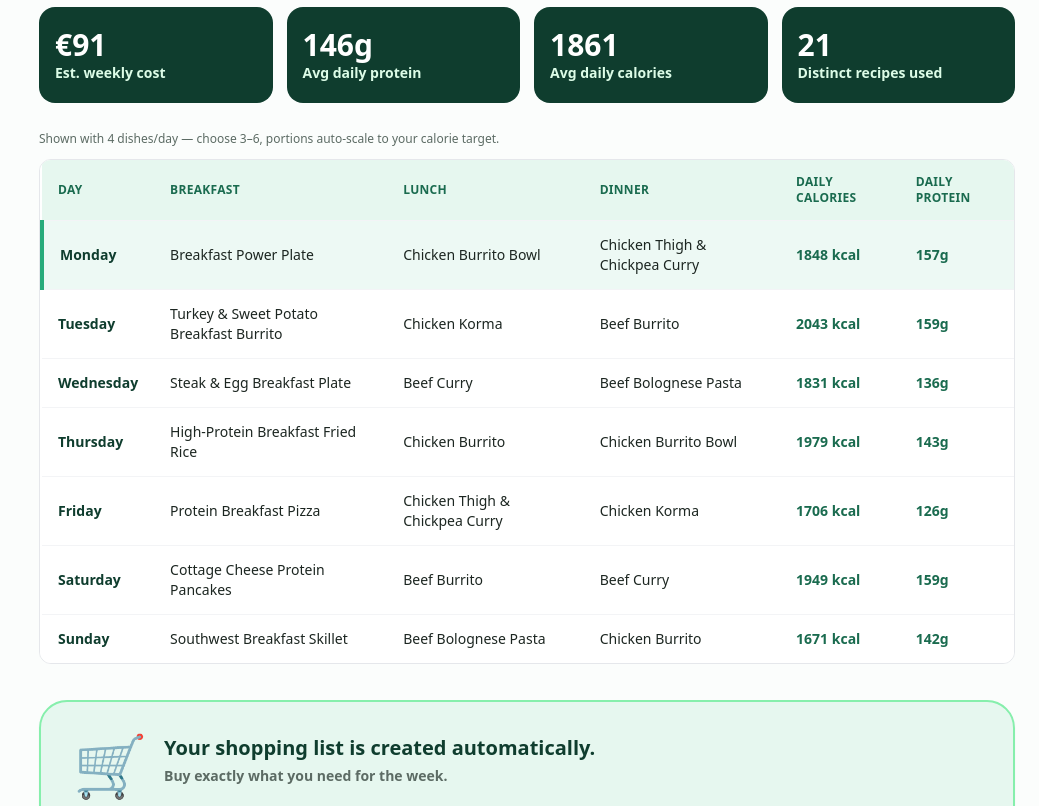
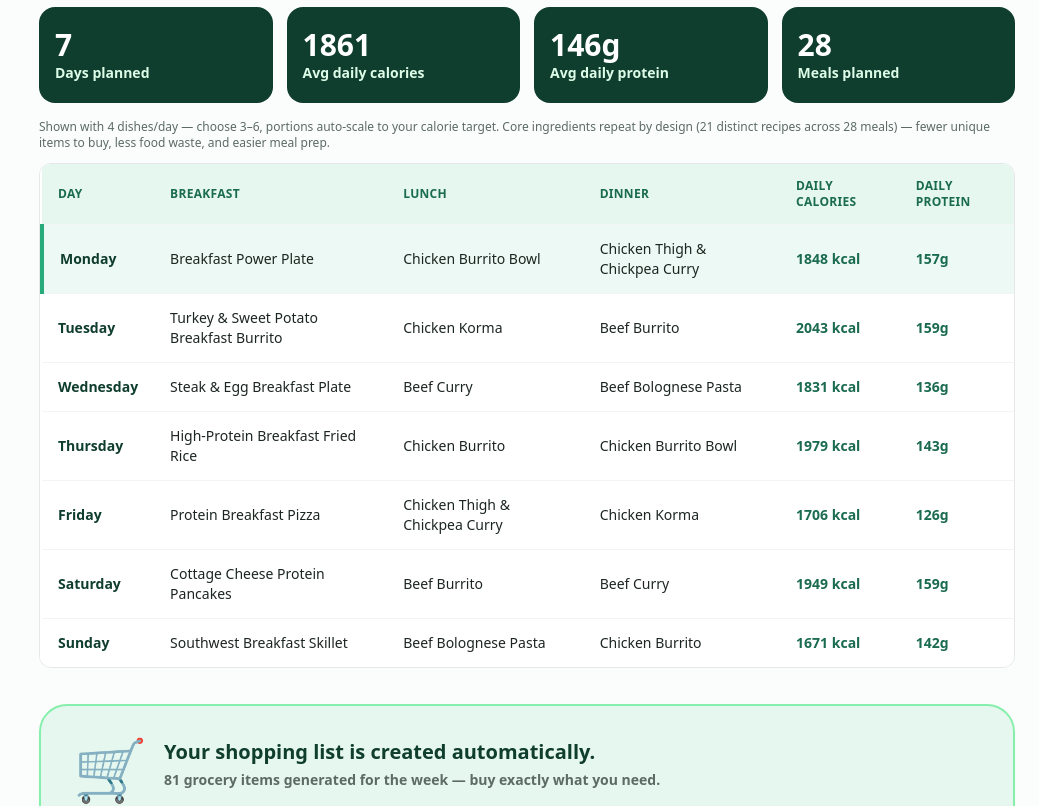
Before and after one commit to usario172332/youraifood-app, a Next.js app in the folder youraifood-app/: page / in a window 1280 px wide. Shown: the part 2500-3306 px from the top of the page, without its empty margins (241-1280 px from the left). Built offline with nearby package versions, Linux system fonts and the light colour scheme; no server answers.

Commit message:
Update SamplePlan.jsx

```diff
--- a/youraifood-app/components/SamplePlan.jsx
+++ b/youraifood-app/components/SamplePlan.jsx
@@ -3,8 +3,8 @@
 import { useState } from 'react';
 import { findRecipe } from '../lib/recipes';
 
-// A realistic 7-day plan built entirely from real recipes — nutrition,
-// cost and the grocery list below are computed live from real recipe data,
+// A realistic 7-day plan built entirely from real recipes — nutrition
+// and the grocery list below are computed live from real recipe data,
 // the same way a generated plan works.
 const SAMPLE_DAYS = [
   { day: 'Monday', breakfastDishes: [{ id: 'nb50', servings: 1 }], mainDishes: [{ id: 'nr1', servings: 1 }, { id: 'nr19', servings: 1 }], snackDishes: [{ id: 'ps1', servings: 1 }] },
@@ -50,16 +50,16 @@ function buildGroceryList() {
 }
 
 function buildStats() {
-  let totalCost = 0;
   let totalProtein = 0;
   let totalCal = 0;
+  let totalMeals = 0;
   const usedRecipeIds = new Set();
   const addRecipe = (recipe, multiplier) => {
     if (!recipe) return;
-    totalCost += recipe.cost * FAMILY_SIZE * multiplier;
     totalProtein += recipe.protein * multiplier;
     totalCal += recipe.cal * multiplier;
     usedRecipeIds.add(recipe.id);
+    totalMeals += 1;
   };
   SAMPLE_DAYS.forEach((row) => {
     MEAL_SLOTS.forEach((slot) => {
@@ -69,10 +69,10 @@ function buildStats() {
     });
   });
   return {
-    totalCost,
     avgProtein: Math.round(totalProtein / 7),
     avgCal: Math.round(totalCal / 7),
     distinctRecipes: usedRecipeIds.size,
+    totalMeals,
   };
 }
 
@@ -115,27 +115,29 @@ export default function SamplePlan() {
           Example plan for illustration — your real plan is personalized to your goals
         </p>
 
-        <div className="mb-7 grid grid-cols-2 gap-3.5 md:grid-cols-4">
+        <div className="mb-4 grid grid-cols-2 gap-3.5 md:grid-cols-4">
           <div className="rounded-2xl bg-green-900 px-4 py-5">
-            <div className="text-3xl font-extrabold text-white">€{stats.totalCost.toFixed(0)}</div>
-            <div className="text-sm font-semibold text-green-100">Est. weekly cost</div>
+            <div className="text-3xl font-extrabold text-white">{SAMPLE_DAYS.length}</div>
+            <div className="text-sm font-semibold text-green-100">Days planned</div>
+          </div>
+          <div className="rounded-2xl bg-green-900 px-4 py-5">
+            <div className="text-3xl font-extrabold text-white">{stats.avgCal}</div>
+            <div className="text-sm font-semibold text-green-100">Avg daily calories</div>
           </div>
           <div className="rounded-2xl bg-green-900 px-4 py-5">
             <div className="text-3xl font-extrabold text-white">{stats.avgProtein}g</div>
             <div className="text-sm font-semibold text-green-100">Avg daily protein</div>
           </div>
           <div className="rounded-2xl bg-green-900 px-4 py-5">
-            <div className="text-3xl font-extrabold text-white">{stats.avgCal}</div>
-            <div className="text-sm font-semibold text-green-100">Avg daily calories</div>
-          </div>
-          <div className="rounded-2xl bg-green-900 px-4 py-5">
-            <div className="text-3xl font-extrabold text-white">{stats.distinctRecipes}</div>
-            <div className="text-sm font-semibold text-green-100">Distinct recipes used</div>
+            <div className="text-3xl font-extrabold text-white">{stats.totalMeals}</div>
+            <div className="text-sm font-semibold text-green-100">Meals planned</div>
           </div>
         </div>
 
         <p className="mb-3 text-xs text-ink-soft">
           Shown with 4 dishes/day — choose 3–6, portions auto-scale to your calorie target.
+          Core ingredients repeat by design ({stats.distinctRecipes} distinct recipes across {stats.totalMeals} meals) —
+          fewer unique items to buy, less food waste, and easier meal prep.
         </p>
         <div className="overflow-x-auto rounded-xl border border-gray-200">
           <table className="w-full border-collapse bg-white text-sm">
@@ -176,7 +178,7 @@ export default function SamplePlan() {
             <span className="text-6xl">🛒</span>
             <div>
               <h3 className="text-xl font-extrabold text-green-900">Your shopping list is created automatically.</h3>
-              <p className="mt-1 text-sm font-semibold text-ink-soft">Buy exactly what you need for the week.</p>
+              <p className="mt-1 text-sm font-semibold text-ink-soft">{totalItems} grocery items generated for the week — buy exactly what you need.</p>
             </div>
           </div>
           <div className="mt-6 grid grid-cols-1 gap-4 md:grid-cols-3">
```
